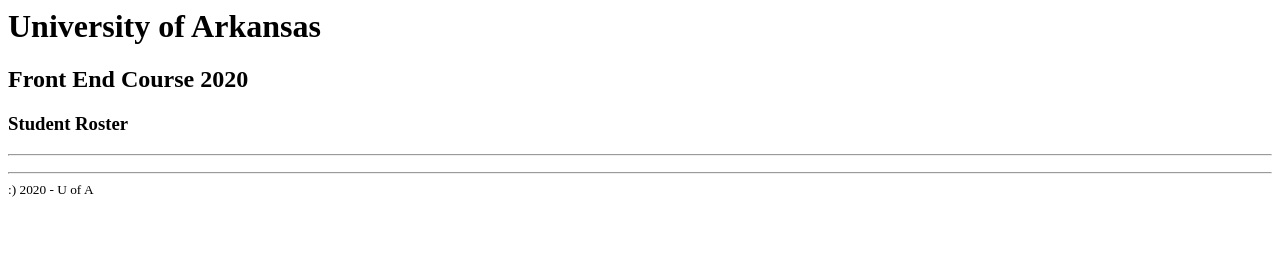
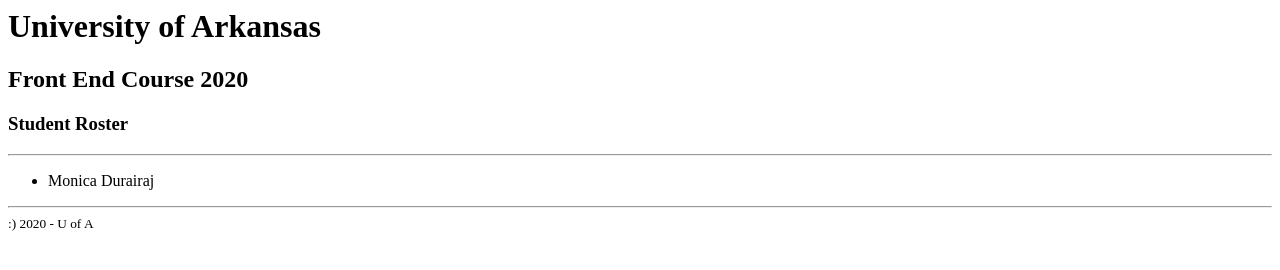
Before and after one commit to rogerd330/student-roster, a plain HTML site: page index.html in a window 1280 px wide. Drawn offline with Linux system fonts and the light colour scheme.

Commit message:
Update index.html

```diff
--- a/index.html
+++ b/index.html
@@ -12,7 +12,7 @@
 
         <ul>
         <!-- put your details in an LI below here -->
-
+        <li >Monica Durairaj</li>
 
         </ul>
 
```
